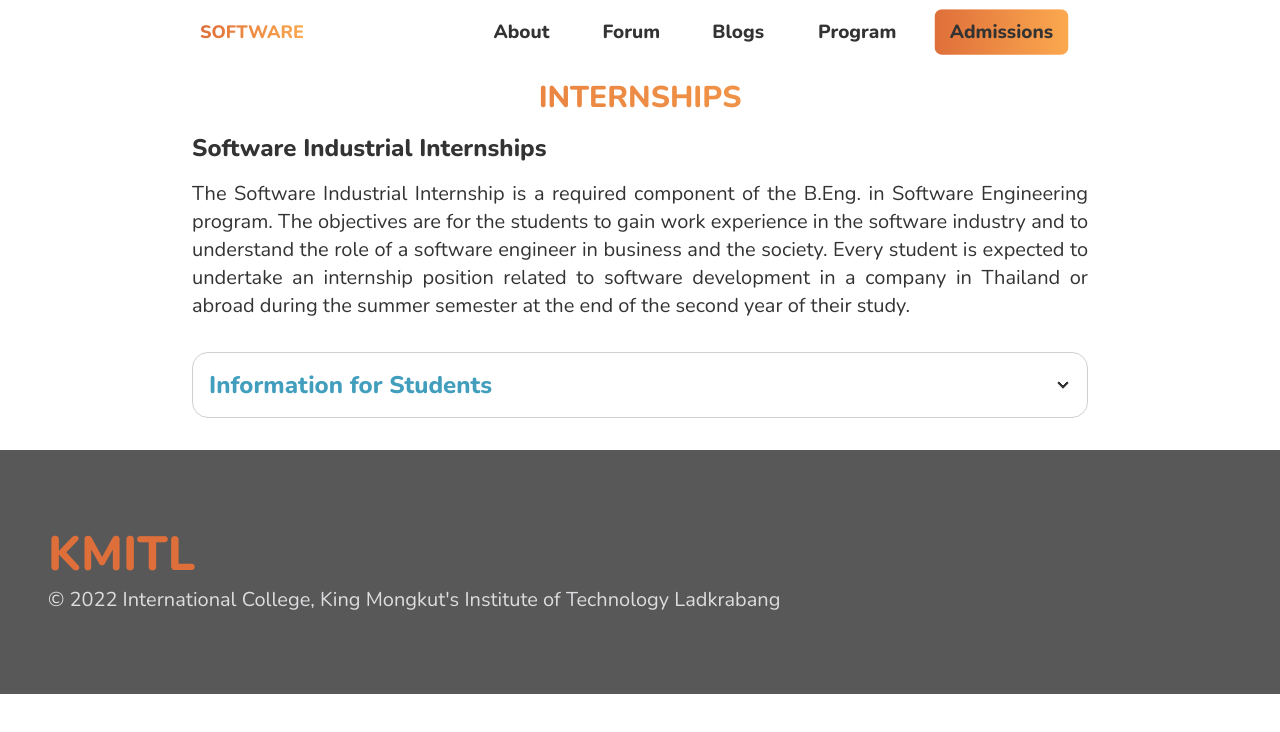
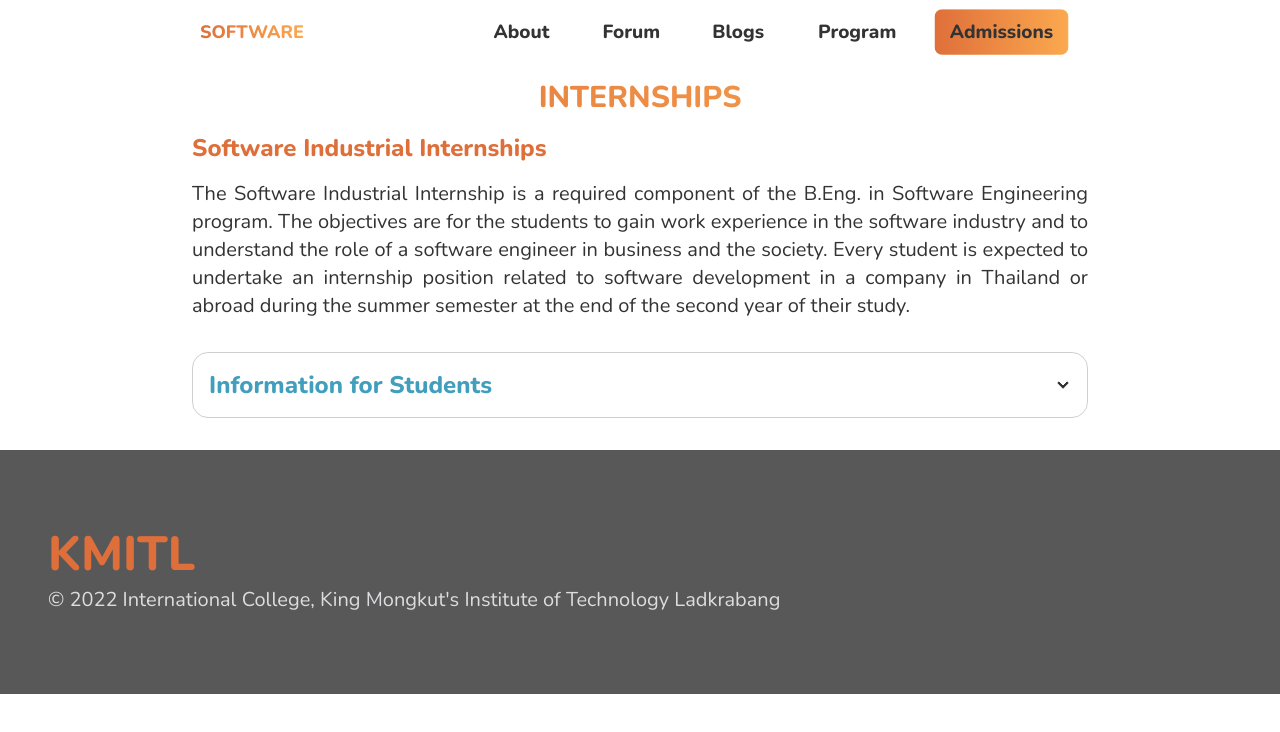
Before and after one commit to neneprm/SE-WEBSITE, a Next.js app: page /program/internships in a window 1280 px wide. Shown: the top 732 px of the page. Built offline with nearby package versions, Linux system fonts and the light colour scheme.

Commit message:
Fix text color

```diff
--- a/pages/program/internships.tsx
+++ b/pages/program/internships.tsx
@@ -8,7 +8,7 @@ const Internships = () => {
         <H3 style="text-gradient font-bold text-center" text="INTERNSHIPS" />
       </section>
       <section className="mb-8">
-        <H4 style="font-bold mb-4" text="Software Industrial Internships" />
+        <H4 style="font-bold mb-4 text-primary" text="Software Industrial Internships" />
         <P text="The Software Industrial Internship is a required component of the B.Eng. in Software Engineering program. The objectives are for the students to gain work experience in the software industry and to understand the role of a software engineer in business and the society. Every student is expected to undertake an internship position related to software development in a company in Thailand or abroad during the summer semester at the end of the second year of their study." />
       </section>
 
```
